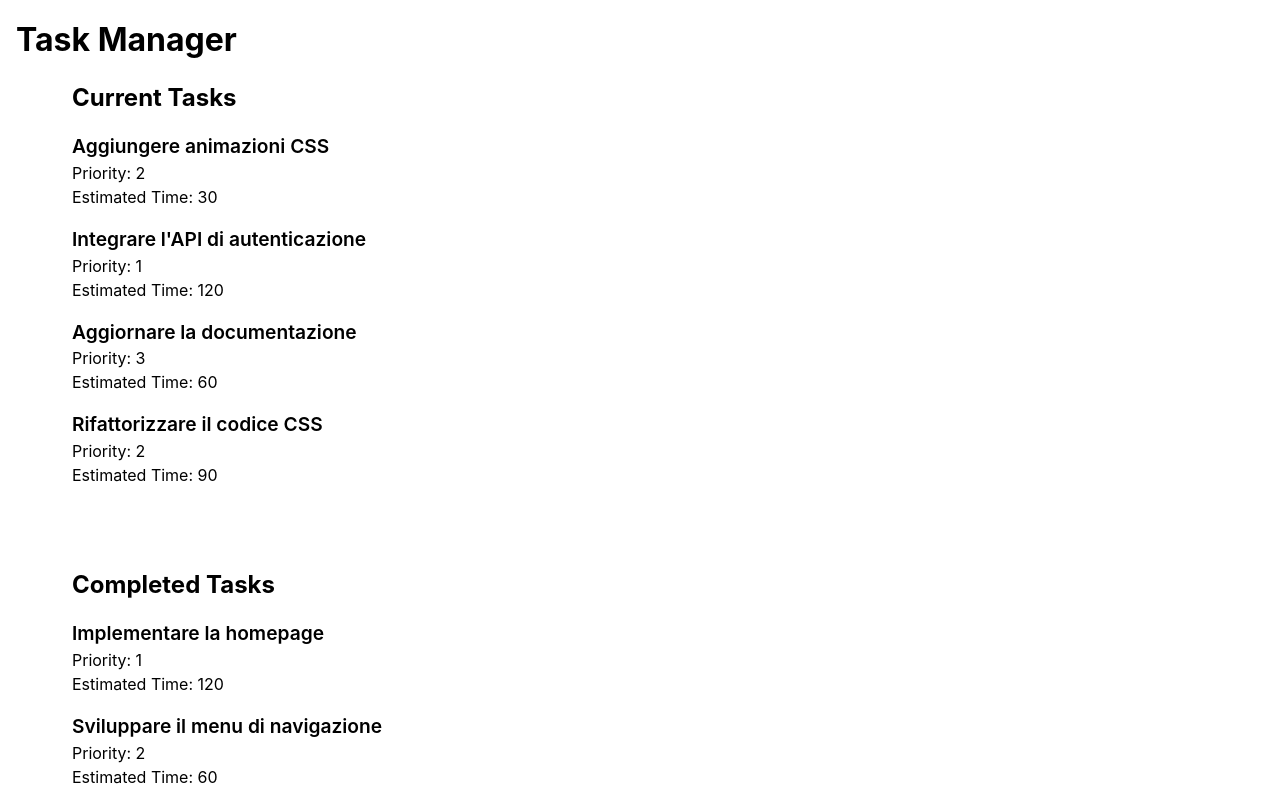
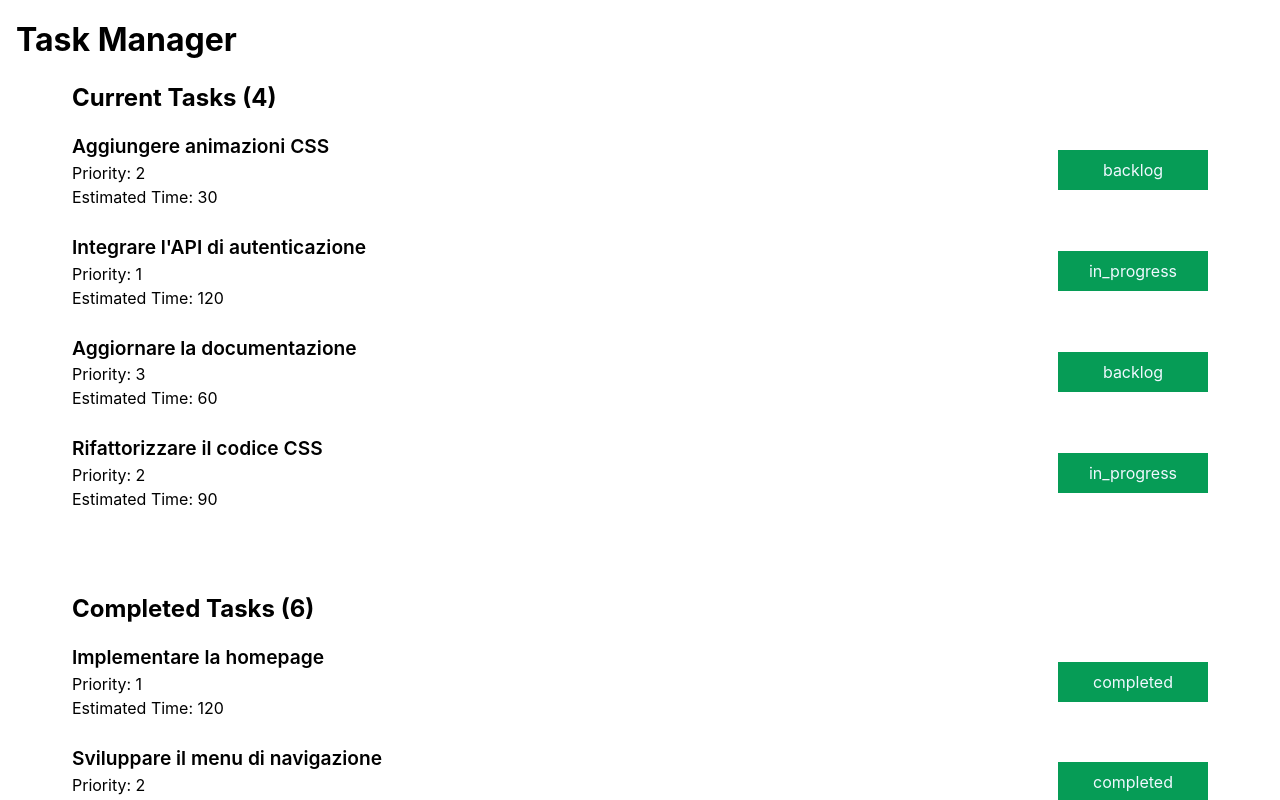
Before and after one commit to antoniorusso2/react-task-list, a React (Vite) app: page / in a window 1280 px wide. Shown: the top 800 px of the page. Built offline with nearby package versions, Linux system fonts and the light colour scheme.

Commit message:
- updated css rules and classes | - added a counter for showing the number of tasks for each list | also added a banner with task progress info

```diff
--- a/src/App.css
+++ b/src/App.css
@@ -4,19 +4,62 @@
   padding: 0 2rem;
 }
 
-.task-list {
+h2 {
+  margin-bottom: 1rem;
+}
+
+/* .task-list {
   display: flex;
   align-items: center;
   justify-content: flex-start;
   flex-wrap: wrap;
   row-gap: 1rem;
+} */
+
+.task-list > li {
+  display: flex;
+  align-items: center;
+  flex-wrap: nowrap;
+  justify-content: space-between;
+  margin-bottom: 1.5rem;
 }
 
-.task-list > li {
-  flex-basis: 100%;
+.task-wrapper {
+  flex-basis: 70%;
+  flex-shrink: 0;
 }
 
 .task {
   font-weight: 600;
   font-size: 1.2rem;
 }
+
+.banner {
+  flex-shrink: 0;
+  width: 150px;
+  text-align: center;
+  background-color: var(--done-color);
+  padding: 0.5rem;
+  color: aliceblue;
+}
+
+.task-done {
+  background-color: var(--done-color);
+}
+.task-in-progress {
+  background-color: var(--in-progress-color);
+}
+.task-todo {
+  background-color: var(--todo-color);
+}
+
+@media screen and (max-width: 560px) {
+  .task-list > li {
+    flex-wrap: wrap;
+  }
+
+  .task-wrapper {
+    flex-basis: 100%;
+    flex-shrink: 0;
+  }
+}
--- a/src/App.jsx
+++ b/src/App.jsx
@@ -9,35 +9,51 @@ function App() {
   return (
     <div className="container">
       {/* task da completare */}
-      <ul className="task-list">
-        <h2>Current Tasks</h2>
+      <ul className="task-list todos">
+        <h2>
+          Current Tasks
+          <span className="counter"> ({incompleteTasks.length})</span>
+        </h2>
         {/* map sull' array di task da completare */}
         {incompleteTasks.map((task, index) => {
-          return (
+          return [
             <li key={index}>
-              <p className="task">{task.title}</p>
+              <div className="task-wrapper">
+                <h3 className="task">{task.title}</h3>
                 <p className="priority">Priority: {task.priority}</p>
                 <p className="estimated-time">
                   Estimated Time: {task.estimatedTime}
                 </p>
+              </div>
+              <div className="banner" key={'banner'}>
+                {task.state}
+              </div>
             </li>
-          );
+          ];
         })}
       </ul>
       {/* task completate */}
-      <ul className="task-list">
-        <h2>Completed Tasks</h2>
+      <ul className="task-list done">
+        <h2>
+          Completed Tasks
+          <span className="counter"> ({completedTasks.length})</span>
+        </h2>
         {/*  */}
         {completedTasks.map((task, index) => {
-          return (
+          return [
             <li key={index}>
-              <p className="task">{task.title}</p>
+              <div className="task-wrapper">
+                <h3 className="task">{task.title}</h3>
                 <p className="priority">Priority: {task.priority}</p>
                 <p className="estimated-time">
                   Estimated Time: {task.estimatedTime}
                 </p>
+              </div>
+              <div className="banner" key={'banner'}>
+                {task.state}
+              </div>
             </li>
-          );
+          ];
         })}
       </ul>
     </div>
--- a/src/index.css
+++ b/src/index.css
@@ -9,6 +9,10 @@
   text-rendering: optimizeLegibility;
   -webkit-font-smoothing: antialiased;
   -moz-osx-font-smoothing: grayscale;
+
+  --done-color: #069c56;
+  --in-progress-color: #ff980e;
+  --todo-color: #d3212c;
 }
 
 * {
```
Lines whose indentation alone changed are shown as unchanged.
